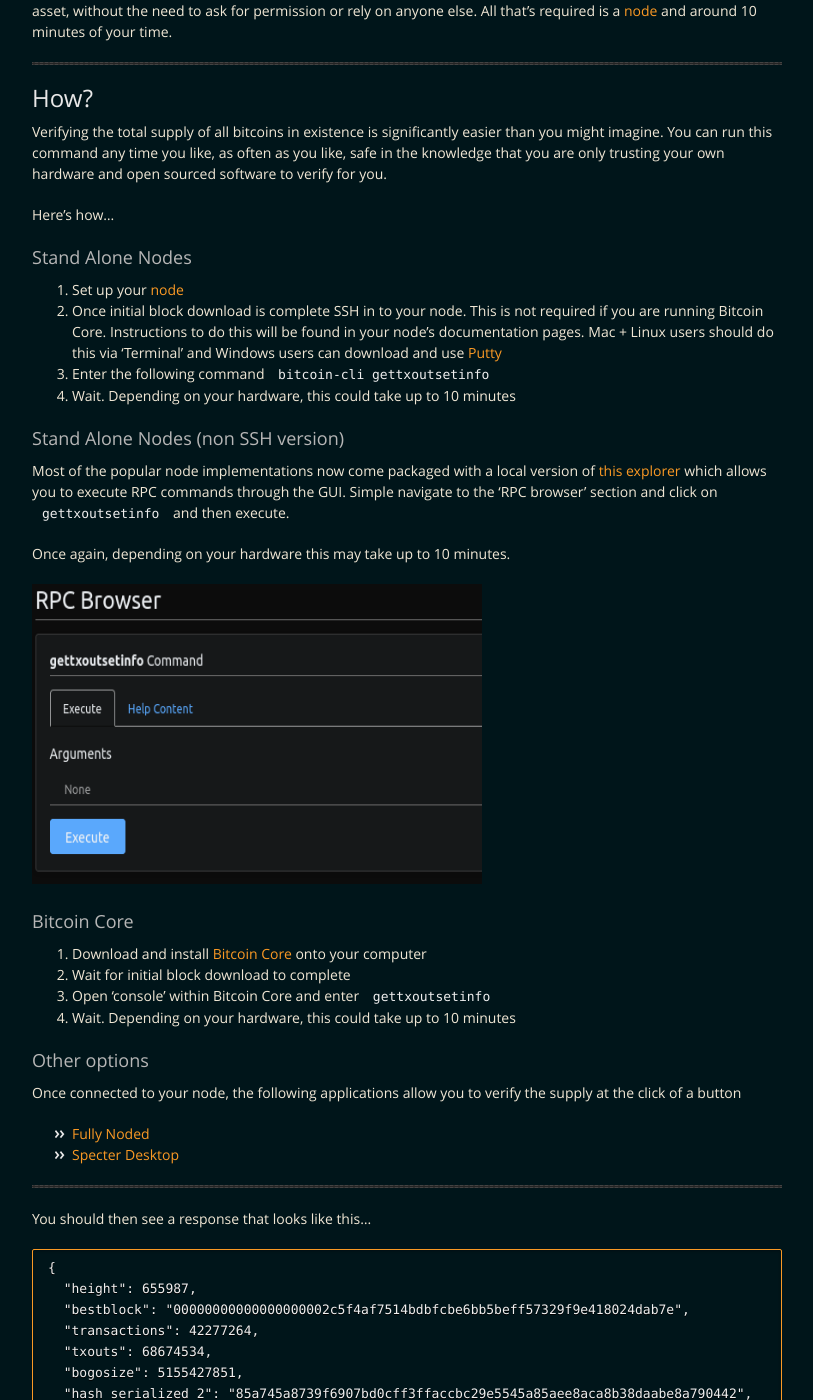
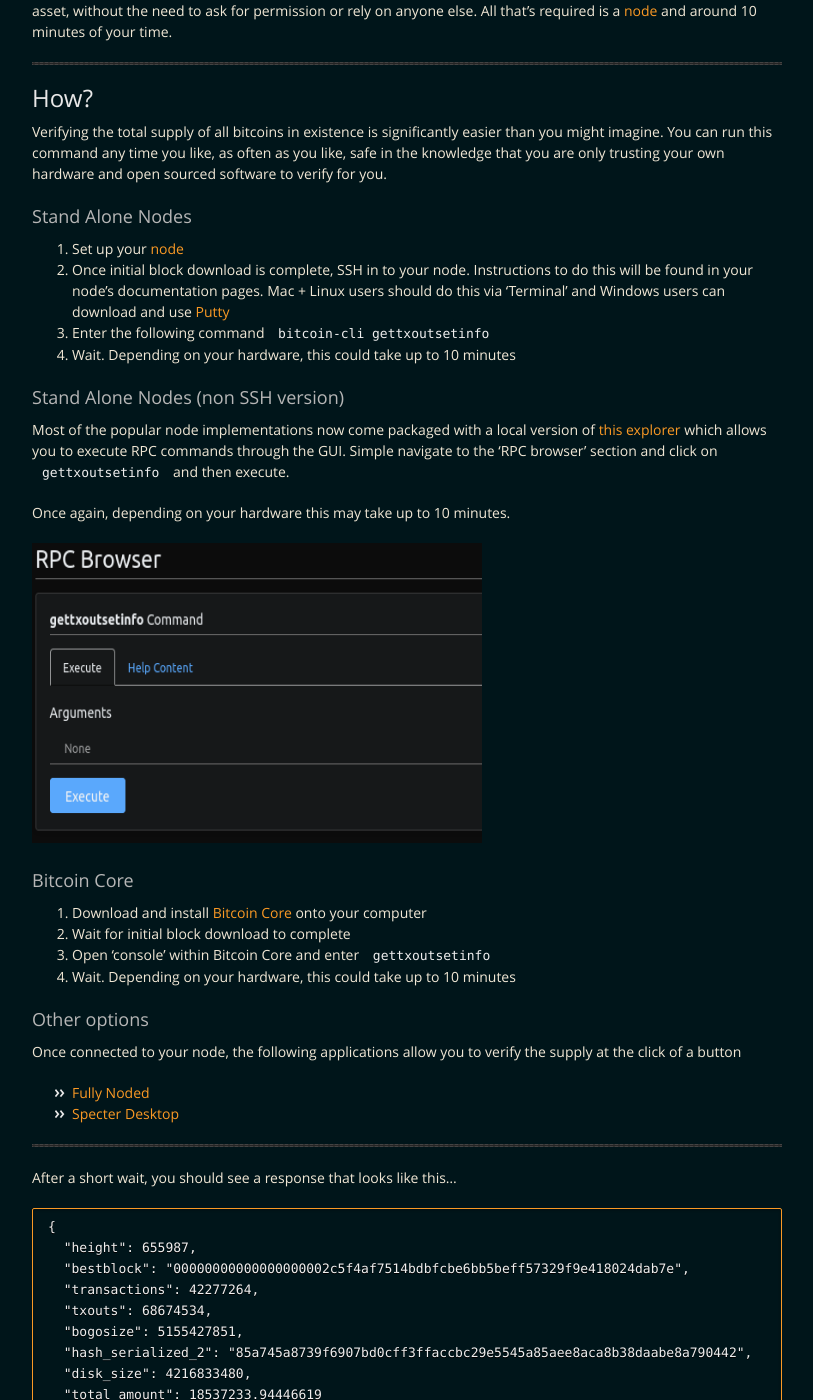
Before and after one commit to BitcoinQnA/verify-supply, a Jekyll site: the page built from index.md, in a window 1280 px wide and 1400 px high, scrolled down 317 px. Shown: the whole window, without its empty margins (233-1046 px from the left). Built offline with Jekyll 4.4.1, drawn with Linux system fonts in a browser that asks for light colours.

Commit message:
Update index.md

````diff
--- a/index.md
+++ b/index.md
@@ -16,13 +16,10 @@ For the first time in human history, anyone has the freedom to find out the **ex
 
 Verifying the total supply of all bitcoins in existence is significantly easier than you might imagine. You can run this command any time you like, as often as you like, safe in the knowledge that you are only trusting your own hardware and open sourced software to verify for you.
 
-Here's how...
-
 ### Stand Alone Nodes
 
 1. Set up your [node](https://node.guide)
-2. Once initial block download is complete SSH in to your node. This is not required if you are running Bitcoin Core.
-Instructions to do this will be found in your node's documentation pages. Mac + Linux users should do this via 'Terminal' and Windows users can download and use [Putty](https://www.putty.org/)
+2. Once initial block download is complete, SSH in to your node. Instructions to do this will be found in your node's documentation pages. Mac + Linux users should do this via 'Terminal' and Windows users can download and use [Putty](https://www.putty.org/)
 3. Enter the following command `bitcoin-cli gettxoutsetinfo`
 4. Wait. Depending on your hardware, this could take up to 10 minutes
 
@@ -51,7 +48,7 @@ Once connected to your node, the following applications allow you to verify the
 
 ***
 
-You should then see a response that looks like this...
+After a short wait, you should see a response that looks like this...
 
 ```
 {
````
